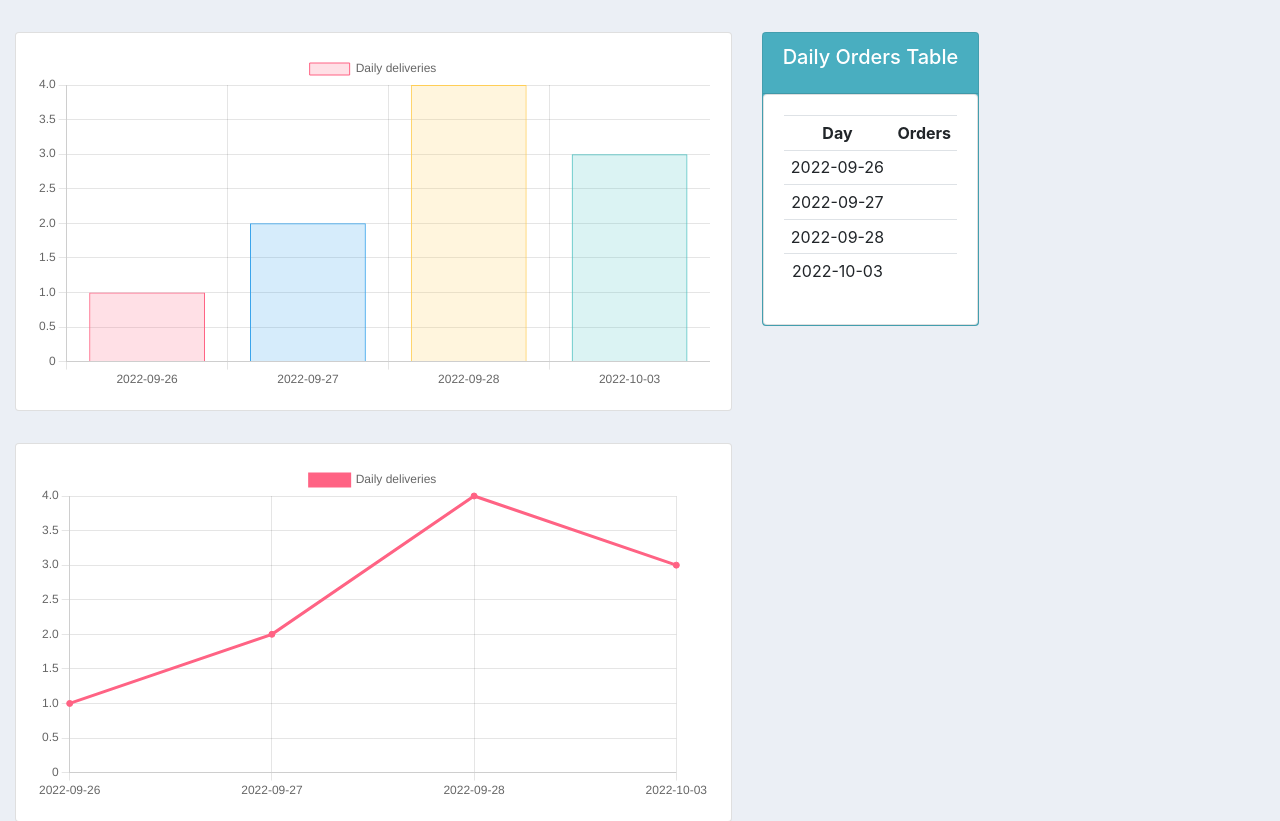
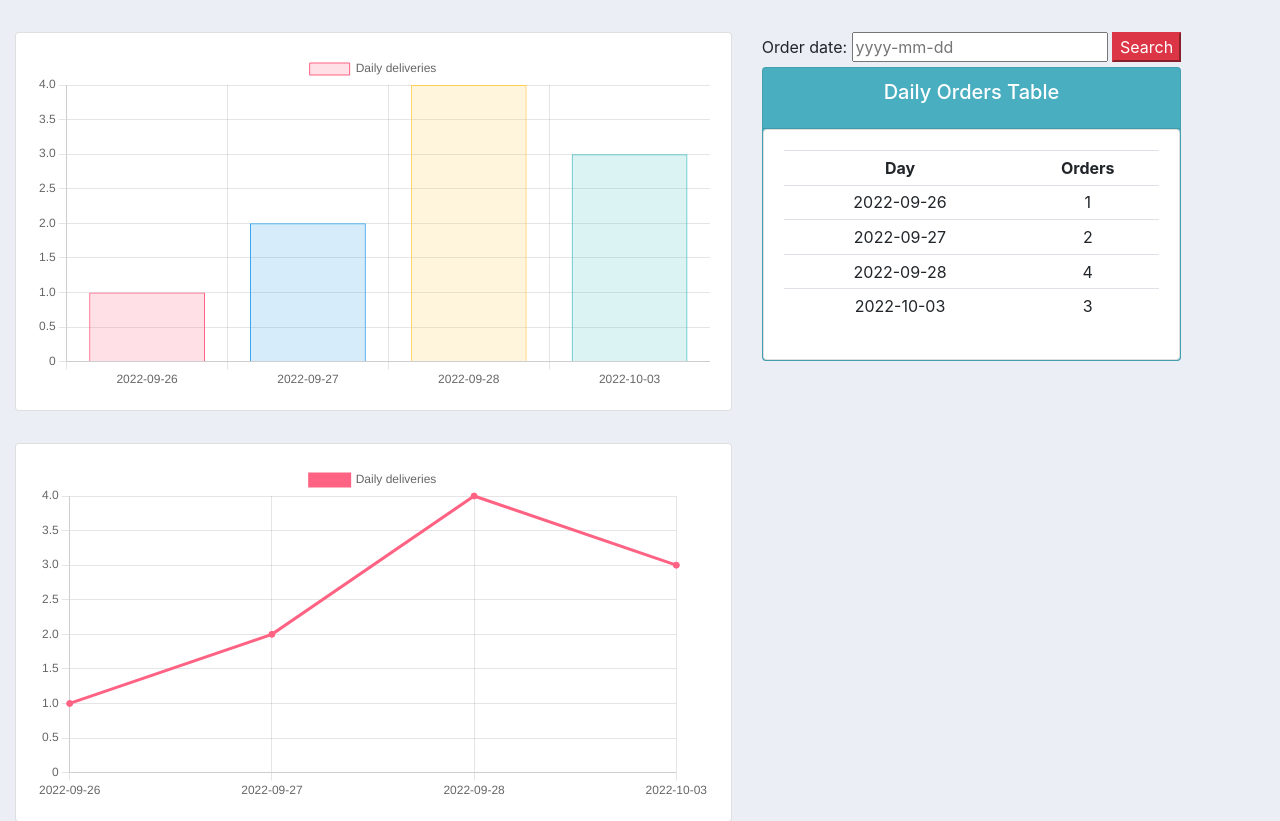
Before and after one commit to renatoadriano/Django-1st-step, a Django app: page /graphics/ in a window 1280 px wide. Shown: the part 56-877 px from the top of the page. Run offline with Django 3.2, Linux system fonts and the light colour scheme; a user stored in the database is signed in; data comes from the database, SQL or seed files in the repository; both versions use the stored data as it was after the commit; some libraries are stand-ins or nearby versions.

Commit message:
SEARCH BY ORDER
making "search order by date" field

```diff
--- a/Projeto/crm1/accounts/templates/accounts/graphics.html
+++ b/Projeto/crm1/accounts/templates/accounts/graphics.html
@@ -54,6 +54,7 @@
 
     </div>
     {% include 'accounts/graphics_table.html'%}
+
 </div>
 
 
--- a/Projeto/crm1/accounts/templates/accounts/graphics_table.html
+++ b/Projeto/crm1/accounts/templates/accounts/graphics_table.html
@@ -1,12 +1,23 @@
+
 <div class="row">
+
     <div class="col">
         <div class="col-md">
+            <div>
+
+                <label>Order date:</label>
+                {% csrf_token %}
+                <input type="text" name="date" class="" placeholder="yyyy-mm-dd" id="orddate">
+                <button type="submit" class="bnt-sm btn-danger" onclick="search()" >Search</button>
+            </div>
+
             <div class="card text-center text-white mb-3" id="total-orders">
+
                 <div class="card-header">
                     <h5 class="card-title">Daily Orders Table</h5>
                 </div>
                 <div class="card card-body">
-
+                    <form method="get">
                     <table class="table table-sm">
                         <tr>
 
@@ -14,16 +25,59 @@
                             <th>Orders</th>
                         </tr>
 
-                        {% for i in x %}
+                        {% for a, b in mylist %}
+                        {% csrf_token %}
                             <tr>
-                                <td>{{i}}</td>
-                                <td></td>
+                                <td>{{a}}</td>
+                                <td>{{b}}</td>
                             </tr>
+
                         {% endfor %}
 
                     </table>
+                    </form>
                 </div>
             </div>
         </div>
     </div>
 </div>
+
+<script>
+
+    function search(){
+
+        var orddate = document.getElementById('orddate').value
+
+        console.log(orddate)
+
+        $.ajax({
+
+            url: "{% url 'searchorders' %}",
+
+            type: "POST",
+
+            data: {
+                orddate: orddate,
+                csrfmiddlewaretoken: $('input[name=csrfmiddlewaretoken]').val(),
+            },
+
+            success: function () {
+
+                    document.location.href = "{% url 'searchorders' %}";
+
+            },
+                // what to do when the call is complete ( you can right your clean from code here)
+            complete: function () { },
+                // what to do when there is an error
+            error: function (xhr, textStatus, thrownError) {
+                Swal.fire({
+                    icon: 'error',
+                    title: 'Oops...',
+                    text: "Something went wrong!"
+                })
+            }
+        });
+    }
+
+
+</script>
--- a/Projeto/crm1/accounts/templates/accounts/main.html
+++ b/Projeto/crm1/accounts/templates/accounts/main.html
@@ -5,6 +5,8 @@
 <head>
     <title>CRM</title>
     <link rel="stylesheet" href="https://cdn.jsdelivr.net/npm/bootstrap@4.4.1/dist/css/bootstrap.min.css" integrity="sha384-Vkoo8x4CGsO3+Hhxv8T/Q5PaXtkKtu6ug5TOeNV6gBiFeWPGFN9MuhOf23Q9Ifjh" crossorigin="anonymous">
+
+    <link rel="stylesheet" href="https://cdn.datatables.net/1.12.1/css/jquery.dataTables.min.css" crossorigin="anonymous">
 
     <link rel="stylesheet" type="text/css" href="{% static '/css/main.css' %}">
 
@@ -26,6 +28,7 @@
 
 <script src="//ajax.googleapis.com/ajax/libs/jquery/1.9.1/jquery.min.js"></script>
 
+<script src="https://cdn.datatables.net/1.12.1/js/jquery.dataTables.min.js" crossorigin="anonymous"></script>
 <script src="https://cdn.jsdelivr.net/npm/popper.js@1.16.0/dist/umd/popper.min.js" integrity="sha384-Q6E9RHvbIyZFJoft+2mJbHaEWldlvI9IOYy5n3zV9zzTtmI3UksdQRVvoxMfooAo" crossorigin="anonymous"></script>
 <script src="https://cdn.jsdelivr.net/npm/bootstrap@4.4.1/dist/js/bootstrap.min.js" integrity="sha384-wfSDF2E50Y2D1uUdj0O3uMBJnjuUD4Ih7YwaYd1iqfktj0Uod8GCExl3Og8ifwB6" crossorigin="anonymous"></script>
 <script src="//cdn.jsdelivr.net/npm/sweetalert2@11"></script>
--- a/Projeto/crm1/accounts/urls.py
+++ b/Projeto/crm1/accounts/urls.py
@@ -34,6 +34,8 @@ urlpatterns = [
     path('update_order/<str:pk>/', views.updateOrder, name="update_order"),
     path('delete_order/<str:pk>/', views.deleteOrder, name="delete_order"),
 
+    path('searchorders/', views.searchorders, name="searchorders"),
+
     path('reset_password/',
      auth_views.PasswordResetView.as_view(template_name="accounts/password_reset.html"),
      name="reset_password"),
--- a/Projeto/crm1/accounts/views.py
+++ b/Projeto/crm1/accounts/views.py
@@ -1,3 +1,4 @@
+from sqlite3 import Date
 from telnetlib import STATUS
 from django.shortcuts import render, redirect
 from django.http import HttpResponse, JsonResponse
@@ -14,7 +15,7 @@ from django.contrib.auth.models import Group
 # Create your views here.
 from .models import *
 from .forms import OrderForm, CreateUserForm, CustomerForm
-from .filters import OrderFilter, Order
+from .filters import OrderFilter, Order, DateFilter
 from .decorators import unauthenticated_user, allowed_users, admin_only
 from datetime import date, timedelta
 import datetime
@@ -248,7 +249,7 @@ def accountSettings(request):
 @allowed_users(allowed_roles=['customer', 'admin'])
 def graphics(request):
 	orders = Order.objects.all()
-	print(orders)
+
 
 
 
@@ -263,7 +264,7 @@ def graphics(request):
 	#conversão para array
 	x = order_date.tolist()
 
-	print(x)
+
 	contagem = ""
 	order_orders = []
 
@@ -271,11 +272,77 @@ def graphics(request):
 		contagem = Order.objects.filter(date_created__date=i).count()
 		order_orders.append(contagem)
 
-	print(order_date)
-	print(order_orders)
+
 
 	array1 = json.dumps(x)
 	array2 = json.dumps(order_orders)
 
-	context = {'orders':orders, 'array1':array1, 'array2':array2, 'x': x}
+	#criação de variável para o ZIP
+	mylist = zip(x, order_orders)
+	#junção das arrays em zip
+
+
+
+	for (a, b) in  zip(x, order_orders):
+		print (a, b) # print das arrays em ordem e em correspondência
+
+
+	context = {'orders':orders, 'array1':array1, 'array2':array2, 'x': x, 'mylist':mylist}
 	return render(request, 'accounts/graphics.html', context)
+
+
+
+@login_required(login_url='login')
+@allowed_users(allowed_roles=['customer', 'admin'])
+def searchorders(request):
+	order = Order.objects.all()
+	dates = ""
+	order_date = np.array = []
+
+	for i in order:
+		dates = i.date_created.strftime('%Y-%m-%d')
+		order_date.append(dates)
+
+	order_date = np.unique(order_date, axis=0)
+	#conversão para array
+	x = order_date.tolist()
+
+
+	contagem = ""
+	order_orders = []
+
+	for i in order_date:
+		contagem = Order.objects.filter(date_created__date=i).count()
+		order_orders.append(contagem)
+
+
+
+	array1 = json.dumps(x)
+	array2 = json.dumps(order_orders)
+
+	#criação de variável para o ZIP
+	mylist = zip(x, order_orders)
+	#junção das arrays em zip
+
+
+
+	for (a, b) in  zip(x, order_orders):
+		print (a, b) # print das arrays em ordem e em correspondência
+
+
+
+	if request.method == "POST":
+
+		orddate = request.POST.get('orddate')
+
+		print(orddate)
+
+		order = Order.objects.filter( date_created__date = orddate)
+
+
+	else:
+		pass
+
+
+	context = {'order':order, 'array1':array1, 'array2':array2, 'x': x, 'mylist':mylist}
+	return render(request, 'accounts/graphics.html', context)
```
Also changed, not shown: Projeto/crm1/accounts/templates/accounts/customer.html (+0 -12 lines), Projeto/crm1/accounts/forms.py (line endings or trailing spaces), Projeto/crm1/db.sqlite3.
